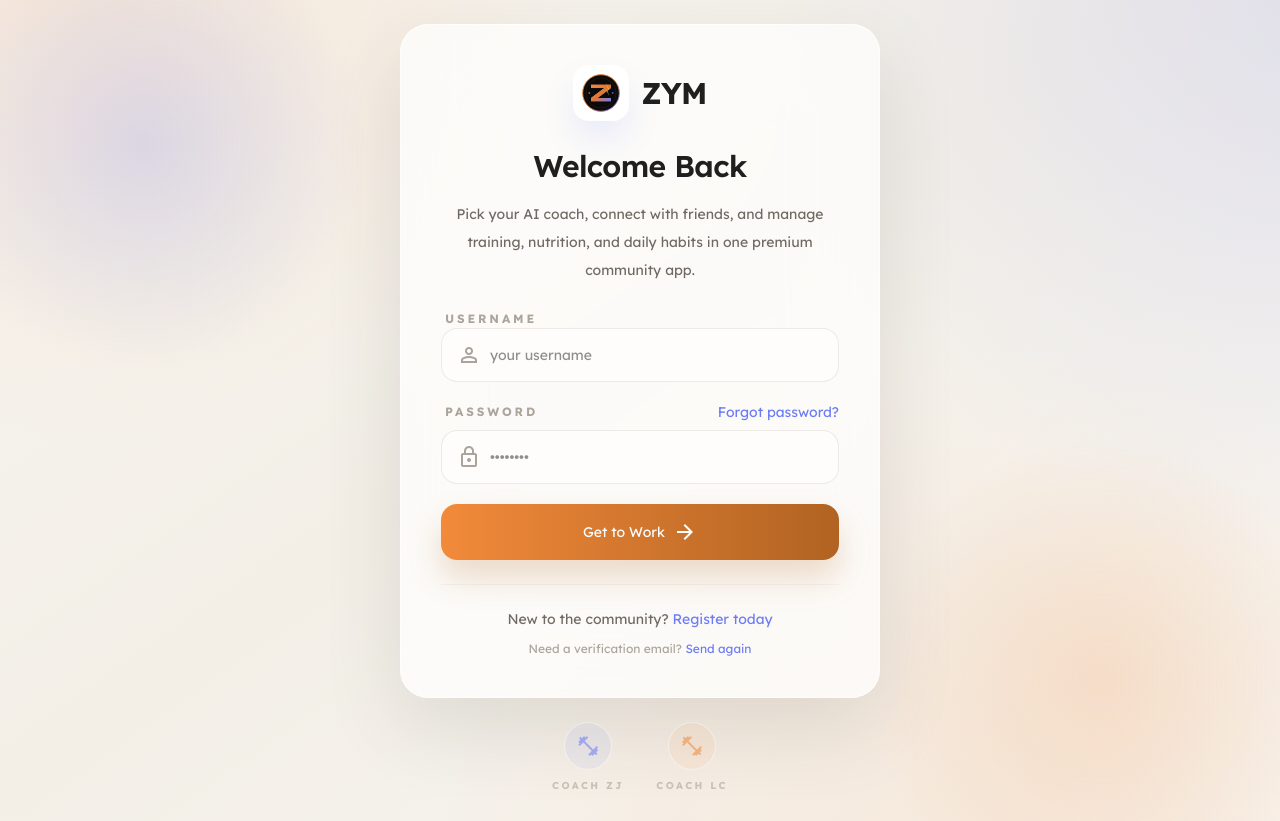
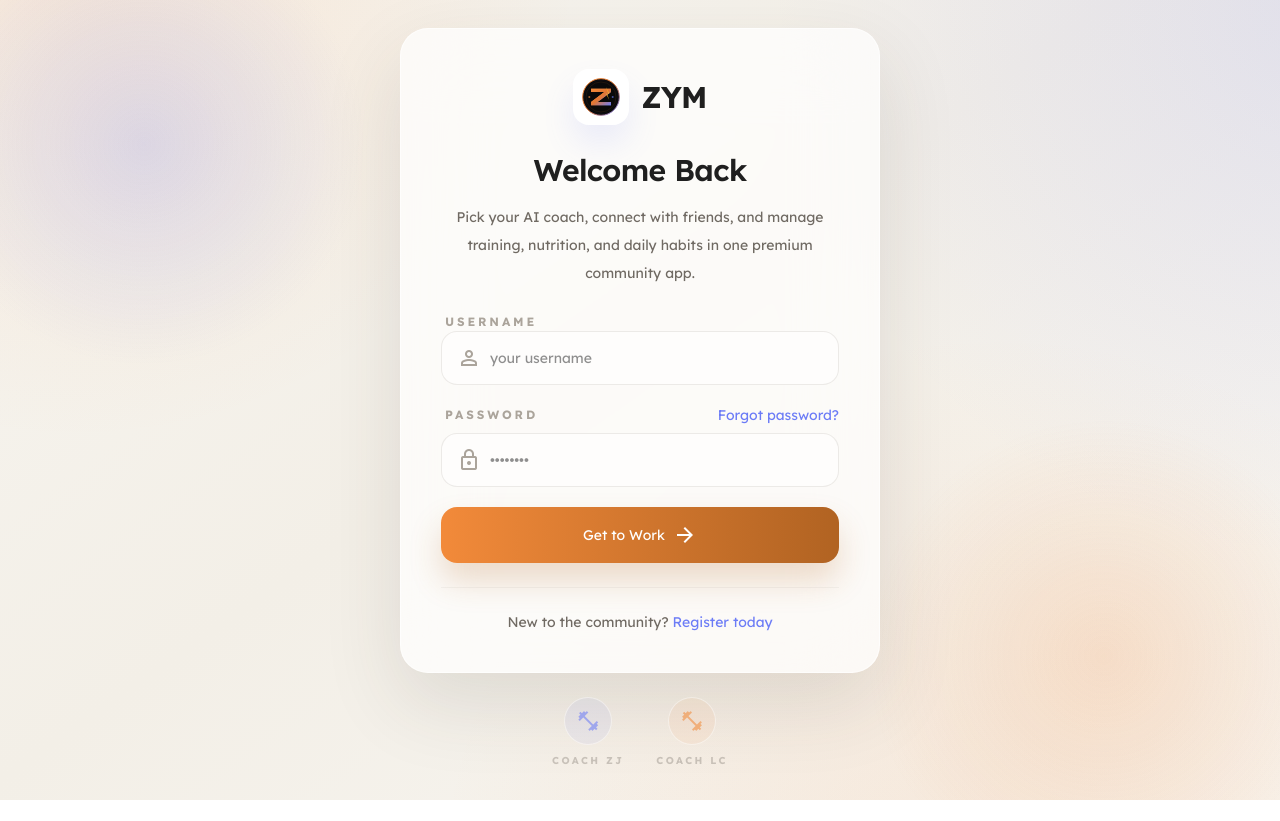
Before and after one commit to Juggernaut0825/zym-app, a Next.js app in the folder web/: page /login in a window 1280 px wide. After the commit the page ends 800 px from the top, so only its background shows below. Built offline with nearby package versions, Linux system fonts and the light colour scheme; no server answers.

Commit message:
Remove unnecessary verification resend button from login page

```diff
--- a/web/src/app/login/page.tsx
+++ b/web/src/app/login/page.tsx
@@ -118,16 +118,6 @@ export default function LoginPage() {
                 Register today
               </button>
             </p>
-            <p className="mt-3 text-xs text-[color:var(--ink-300)]">
-              Need a verification email?{' '}
-              <button
-                type="button"
-                className="font-semibold text-[color:var(--coach-zj)] transition hover:underline"
-                onClick={() => router.push('/verify-email')}
-              >
-                Send again
-              </button>
-            </p>
           </div>
         </section>
 
```
